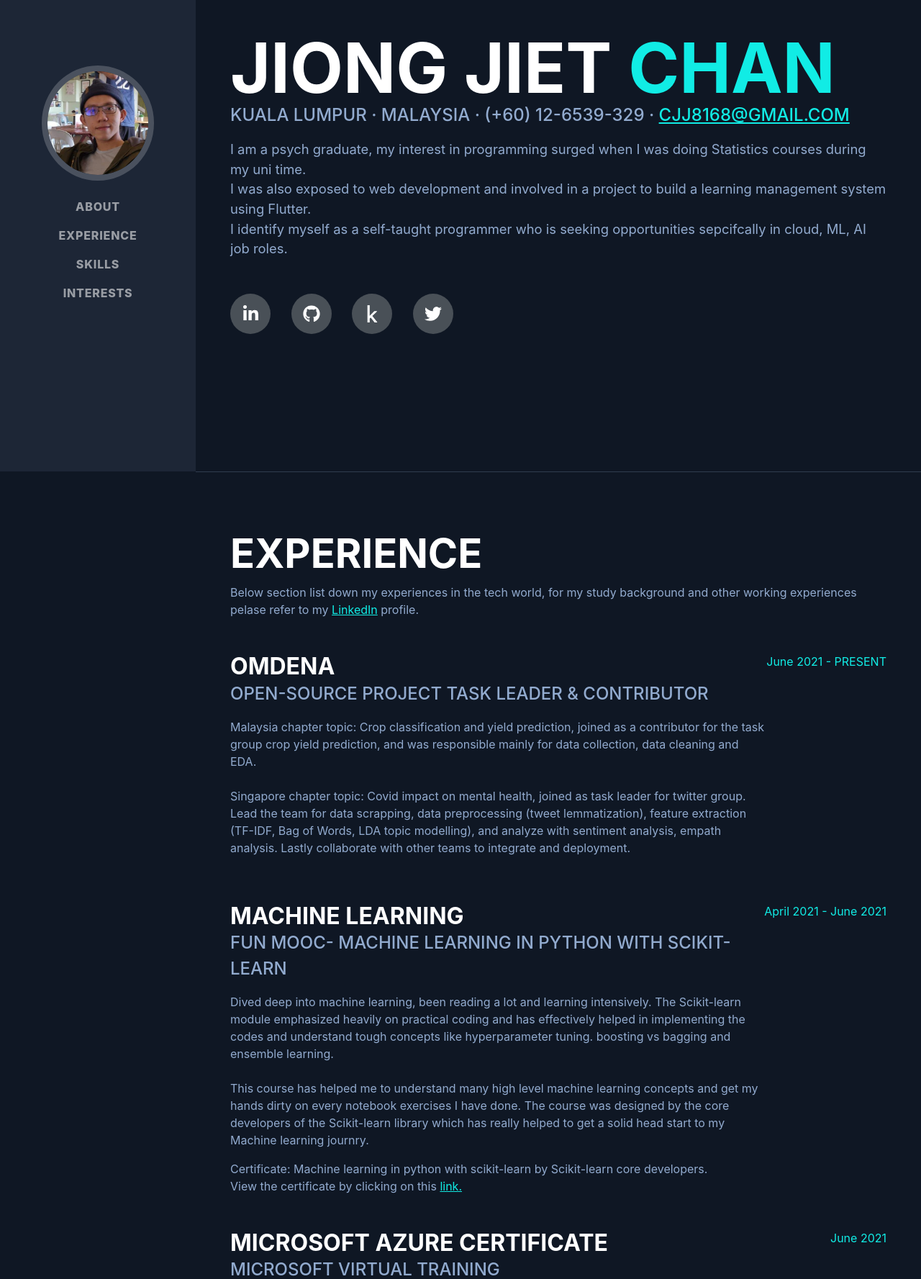
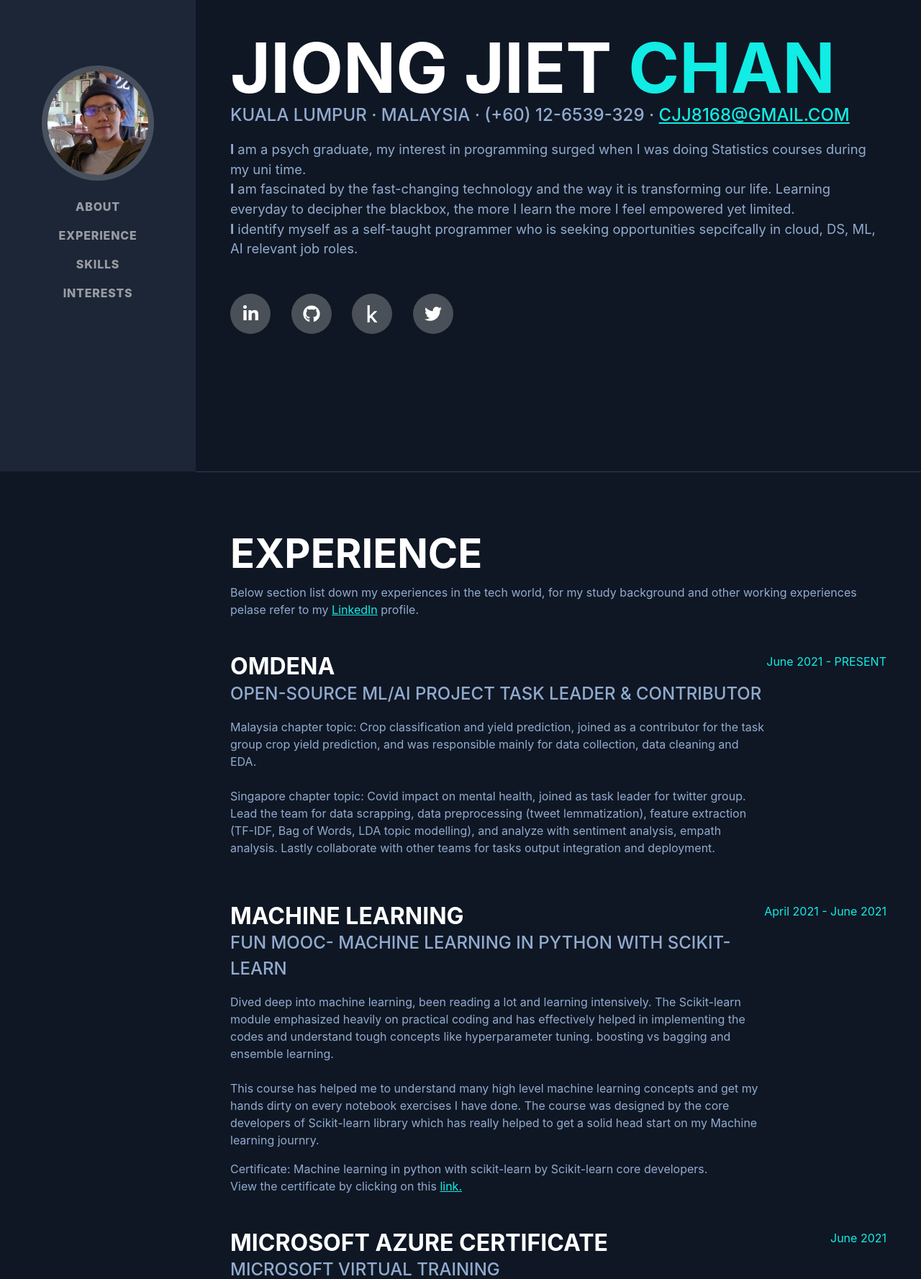
Before and after one commit to cjj1120/flask-portf, a Flask app: page / in a window 1280 px wide. Shown: the part 145-1922 px from the top of the page at 72% size. Run offline with Flask 2, Linux system fonts and the light colour scheme; some libraries are stand-ins or nearby versions; some web fonts are replaced.

Commit message:
profile update

```diff
--- a/templates/index.html
+++ b/templates/index.html
@@ -14,10 +14,14 @@
                 KUALA LUMPUR · MALAYSIA · (+60) 12-6539-329 ·
                 <a href="mailto:cjj8168@gmail.com" target="_blank">cjj8168@gmail.com</a>
             </div>
-            <p class="lead mb-5">I am a psych graduate, my interest in programming surged when I was doing
-                Statistics courses during my uni time.  <br> I was also exposed to web development and
-                involved in a project to build a learning management system using Flutter. <br>
-                I identify myself as a self-taught programmer who is seeking opportunities sepcifcally in cloud, ML, AI job roles.
+
+
+            <p class="lead mb-5"> <strong>I</strong> am a psych graduate, my interest in programming surged when I was doing
+                Statistics courses during my uni time.  <br>
+                <!-- I was also exposed to web development and involved in a project to build a learning management system (LMS) mobile application using Flutter. <br> -->
+                <strong>I</strong> am fascinated by the fast-changing technology and the way it is transforming our life.
+                Learning everyday to decipher the blackbox, the more I learn the more I feel empowered yet limited.<br>
+                <strong>I</strong> identify myself as a self-taught programmer who is seeking opportunities sepcifcally in cloud, DS, ML, AI relevant job roles.
             </p>
             <div class="social-icons">
                 <a class="social-icon" href="https://www.linkedin.com/in/chan-jiong-jiet/" target="_blank"><i class="fab fa-linkedin-in"></i></a>
@@ -42,15 +46,14 @@
                 <div class="flex-grow-1">
                     <h3 class="mb-0">OMDENA
                     </h3>
-                        <div class="subheading mb-3">Open-source project task leader & contributor</div>
+                    <div class="subheading mb-3">Open-source ML/AI project task leader & contributor</div>
                     <P>Malaysia chapter topic: Crop classification and yield prediction, joined as a contributor for the task group crop yield prediction, and was responsible mainly for data collection, data cleaning and EDA.
                         <br> <br>
-                            Singapore chapter topic: Covid impact on mental health, joined as task leader for twitter group. Lead the team for data scrapping, data preprocessing (tweet lemmatization), feature extraction (TF-IDF, Bag of Words, LDA topic modelling), and analyze with sentiment analysis, empath analysis. Lastly collaborate with other teams to integrate and deployment.
+                        Singapore chapter topic: Covid impact on mental health, joined as task leader for twitter group. Lead the team for data scrapping, data preprocessing (tweet lemmatization), feature extraction (TF-IDF, Bag of Words, LDA topic modelling), and analyze with sentiment analysis, empath analysis. Lastly collaborate with other teams for tasks output integration and deployment.
                     </P>
                 </div>
                 <div class="flex-shrink-0"><span class="text-primary">June 2021 - PRESENT</span></div>
             </div>
-
             <div class="d-flex flex-column flex-md-row justify-content-between mb-5">
                 <div class="flex-grow-1">
                     <h3 class="mb-0">Machine Learning</h3>
@@ -60,7 +63,7 @@
                        boosting vs bagging and ensemble learning.
                        <br> <br>
                        This course has helped me to understand many high level machine learning concepts and get my hands dirty on every notebook exercises I have done.
-                       The course was designed by the core developers of the Scikit-learn library which has really helped to get a solid head start to my Machine learning journry.
+                       The course was designed by the core developers of Scikit-learn library which has really helped to get a solid head start on my Machine learning journry.
                     </p>
                     Certificate: Machine learning in python with scikit-learn by Scikit-learn core developers. <br>
                     View the certificate by clicking on this <a href="{{ url_for('static', filename='assets/img/Fun.PNG')}}"  target="_blank">link.  </a>
@@ -113,7 +116,7 @@
                 <div class="flex-grow-1">
                     <h3 class="mb-0">Git jobs</h3>
                     <div class="subheading mb-3"></div>
-                    <p>Previous employer had offer me web and mobile app git which allowed me to further explore different branches of programming and learn a new language. </p>
+                    <p>Previous employer had offered me web and mobile app git which allowed me to further explore different branches of programming and learn a new language. </p>
                     <ul>
                         <li>Website interface upgrade and content management using Wordpress, responsible for updating the content.
                             Worked with professional UI/UX designer to create new pages for the website as well. Here's the <a href="https://fitin.edu.my/">link</a> to the webstie.</li>
@@ -123,7 +126,7 @@
                 </div>
                 <div class="flex-shrink-0"><span class="text-primary">January 2021 - April 2021</span></div>
             </div>
-            <div class="d-flex flex-column flex-md-row justify-content-between">
+            <div class="d-flex flex-column flex-md-row justify-content-between mb-5">
                 <div class="flex-grow-1">
                     <h3 class="mb-0">Web Design Basics by Todd McLeod</h3>
                     <div class="subheading mb-3">Udemy</div>
@@ -139,6 +142,25 @@
                 </div>
                 <div class="flex-shrink-0"><span class="text-primary">July 2020 - May 2020</span></div>
             </div>
+            <div class="d-flex flex-column flex-md-row justify-content-between">
+                <div class="flex-grow-1">
+                    <h3 class="mb-0"> Project management course
+                    </h3>
+                    <div class="subheading mb-3">Course by 365 Careers and Malaysia HRDcorp</div>
+                    <p>
+                        This course provides fundamental knowledge about project management and project lifecycle.
+                        I have learned about the four major phases of the project life cycle (Initiation, planning,
+                        execution and closure stage) and also the triple constraints (time, cost and scope)
+                        in carrying out a project.
+                        <br>
+                        <br>
+                        Certification: Here's the <a href="{{ url_for('static', filename='assets/img/PM Cert.PNG')}}"  target="_blank">link.  </a> to view the certification in image form.
+
+                    </P>
+                </div>
+                <div class="flex-shrink-0"><span class="text-primary">March 2021 - May 2021</span></div>
+            </div>
+
         </div>
     </section>
     <hr class="m-0" />
```
Also changed, not shown: static/assets/img/PM Cert.PNG (added). Lines whose indentation alone changed are shown as unchanged.
